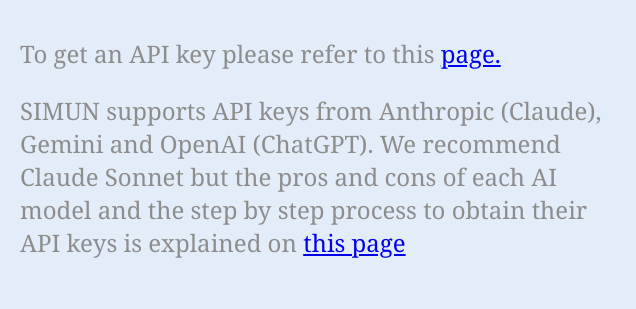
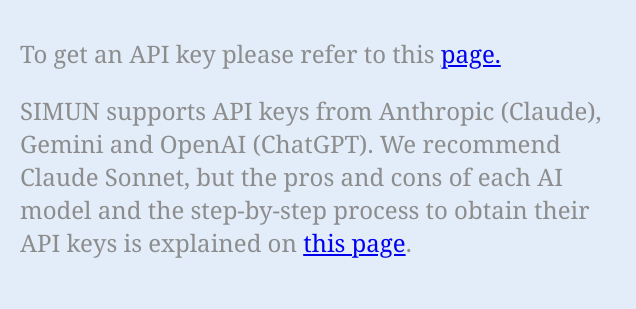
Before and after one commit to simun-munsimulator/SIMUN, a plain HTML site: page how-it-works.html in a window 1280 px wide. Shown: the part 251-560 px from the top of the page, 644-1280 px from the left. Drawn offline with Linux system fonts and the light colour scheme.

Commit message:
Fix HTML encoding issues and typos

```diff
--- a/how-it-works.html
+++ b/how-it-works.html
@@ -35,7 +35,7 @@
       <h2>Step 1: Get An API key</h2>
       <div class="contentBlock">
           <p>To get an API key please refer to this <a href="how_it_works.html">page.</a></p>
-          <p>SIMUN supports API keys from Anthropic (Claude), Gemini and OpenAI (ChatGPT). We recommend Claude Sonnet but the pros and cons of each AI model and the step by step process to obtain their API keys is explained on <a href="how_it_works.html">this page</a></p>
+          <p>SIMUN supports API keys from Anthropic (Claude), Gemini and OpenAI (ChatGPT). We recommend Claude Sonnet, but the pros and cons of each AI model and the step-by-step process to obtain their API keys is explained on <a href="how_it_works.html">this page</a>.</p>
       </div>
     </div>
   </div>
```
